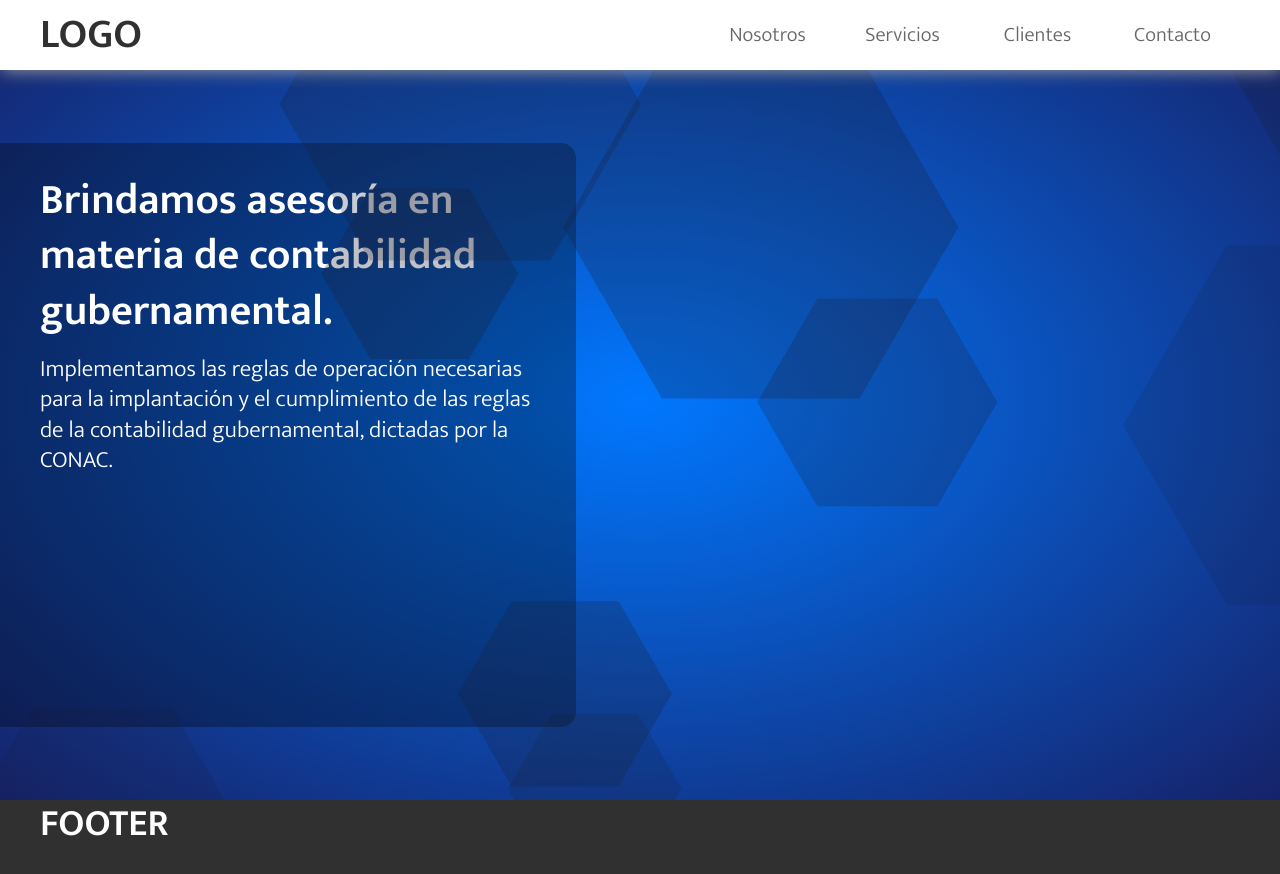
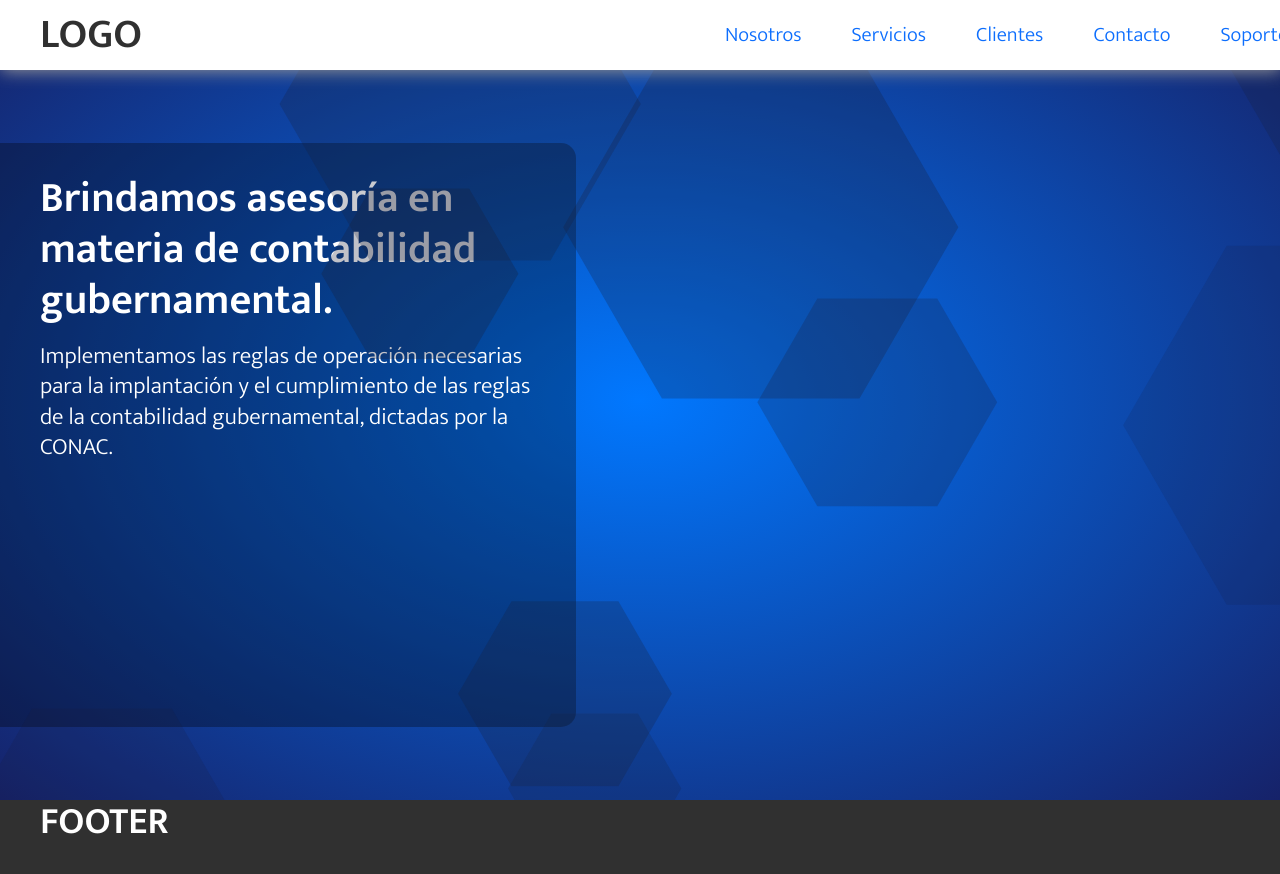
Before and after one commit to CharlieOrtiz/ing-ti, a React (Create React App) app: page /#/ in a window 1280 px wide. Shown: the top 874 px of the page. Built offline with nearby package versions, Linux system fonts and the light colour scheme.

Commit message:
Add first styles to the entry component

```diff
--- a/package.json
+++ b/package.json
@@ -7,7 +7,9 @@
 		"@testing-library/jest-dom": "^5.16.1",
 		"@testing-library/react": "^12.1.2",
 		"@testing-library/user-event": "^13.5.0",
+		"bootstrap": "^5.1.3",
 		"react": "^17.0.2",
+		"react-bootstrap": "^2.0.4",
 		"react-dom": "^17.0.2",
 		"react-router-dom": "^6.1.1",
 		"react-scripts": "5.0.0",
--- /dev/null
+++ b/src/components/Support/Support.js
@@ -0,0 +1,10 @@
+import React from 'react'
+import { Entry } from './components/entry/Entry';
+
+export default function Support() {
+    return (
+        <>
+          <Entry/>
+        </>
+    )
+}
--- /dev/null
+++ b/src/components/Support/components/entry/Entry.js
@@ -0,0 +1,10 @@
+import React from 'react'
+import './entry.style.css';
+
+export const Entry = () => {
+    return (
+        <div className='entry-page'>
+            <div className='login-container'>lñksddf</div>
+        </div>
+    )
+}
--- a/src/components/layout/Header.js
+++ b/src/components/layout/Header.js
@@ -31,6 +31,11 @@ export default function Header() {
 							Contacto
 						</Link>
 					</li>
+					<li>
+						<Link to="/soporte" className="nav-link">
+							Soporte
+						</Link>
+					</li>
 				</ul>
 			</nav>
 		</header>
--- a/src/components/layout/Main.js
+++ b/src/components/layout/Main.js
@@ -4,22 +4,25 @@ import Us from "../Sections/Us";
 import Services from "../Sections/Services";
 import Contact from "../Sections/Contact";
 import Clients from "../Sections/Clients";
+import Support from "../Support/Support";
 import { Routes, Route, useLocation } from "react-router-dom";
 
 export default function Main(props) {
 	const location = useLocation();
 
 	return (
-		<div className={`container-medium main-container ${location.pathname === '/' && 'landing-container'}`}>
+		<div
+			className={`container-medium main-container ${
+				location.pathname === "/" && "landing-container"
+			} ${location.pathname == "/soporte" && "support-container"}`}
+		>
 			<Routes>
-				<Route
-					path="/"
-					element={<Home/>}
-				/>
+				<Route path="/" element={<Home />} />
 				<Route path="nosotros" element={<Us />} />
 				<Route path="servicios" element={<Services />} />
 				<Route path="clientes" element={<Clients />} />
 				<Route path="contacto" element={<Contact />} />
+				<Route path="soporte" element={<Support />} />
 			</Routes>
 		</div>
 	);
--- a/src/index.js
+++ b/src/index.js
@@ -1,6 +1,7 @@
 import React from 'react';
 import ReactDOM from 'react-dom';
 import App from './components/App';
+import "bootstrap/dist/css/bootstrap.min.css";
 import './styles/main.css';
 // import { BrowserRouter } from 'react-router-dom';
 import { HashRouter } from 'react-router-dom';
--- a/src/styles/main.css
+++ b/src/styles/main.css
@@ -216,7 +216,7 @@ p, span, label, a, select {
     left: 0;
     top: calc(((100vh - 70px) * .10) + 70px);
     background-color: rgba(0, 0, 0, 0.3);
-    padding: 30px calc((100% - var(--pageWidth)) / 2);
+    padding: 30px 30px 30px calc((100% - var(--pageWidth)) / 2);
     border-radius: 0 15px 15px 0;
 }
 
@@ -309,6 +309,21 @@ p, span, label, a, select {
     margin-left: 55%;
 }
 
+/* --- SUPPORT --- */
+.support-container {
+    height: 100vh;
+    background-color: var(--bannerColor);
+    display: flex;
+    justify-content: center;
+    align-items: center;
+}
+/* Entry */
+.login-container {
+    padding: 20px 15px;
+    background-color: var(--white);
+    border-radius: 10px;
+}
+
 /* FOOTER */
 .footer {
     width: 100%;
```
Also changed, not shown: src/components/Support/components/entry/entry.style.css (added), 1 other file (tests, documents, lock files or other folders).
